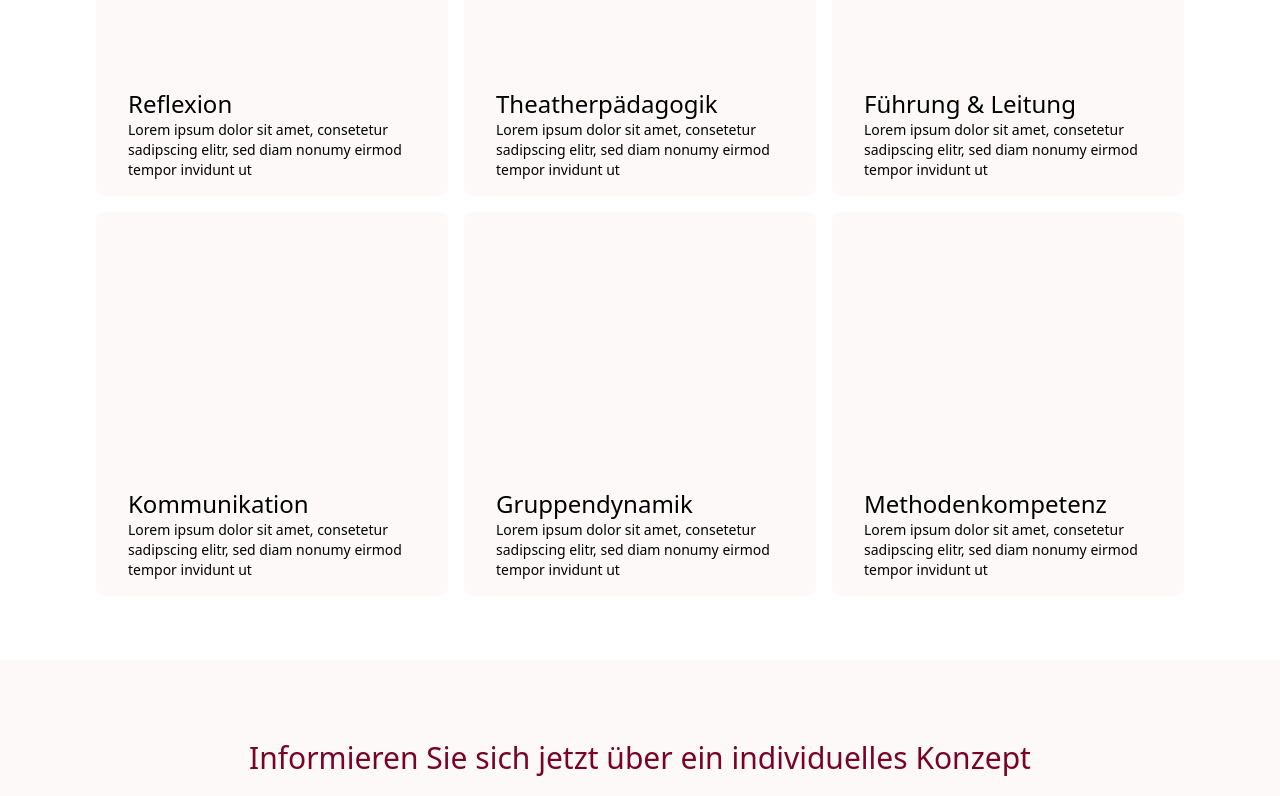
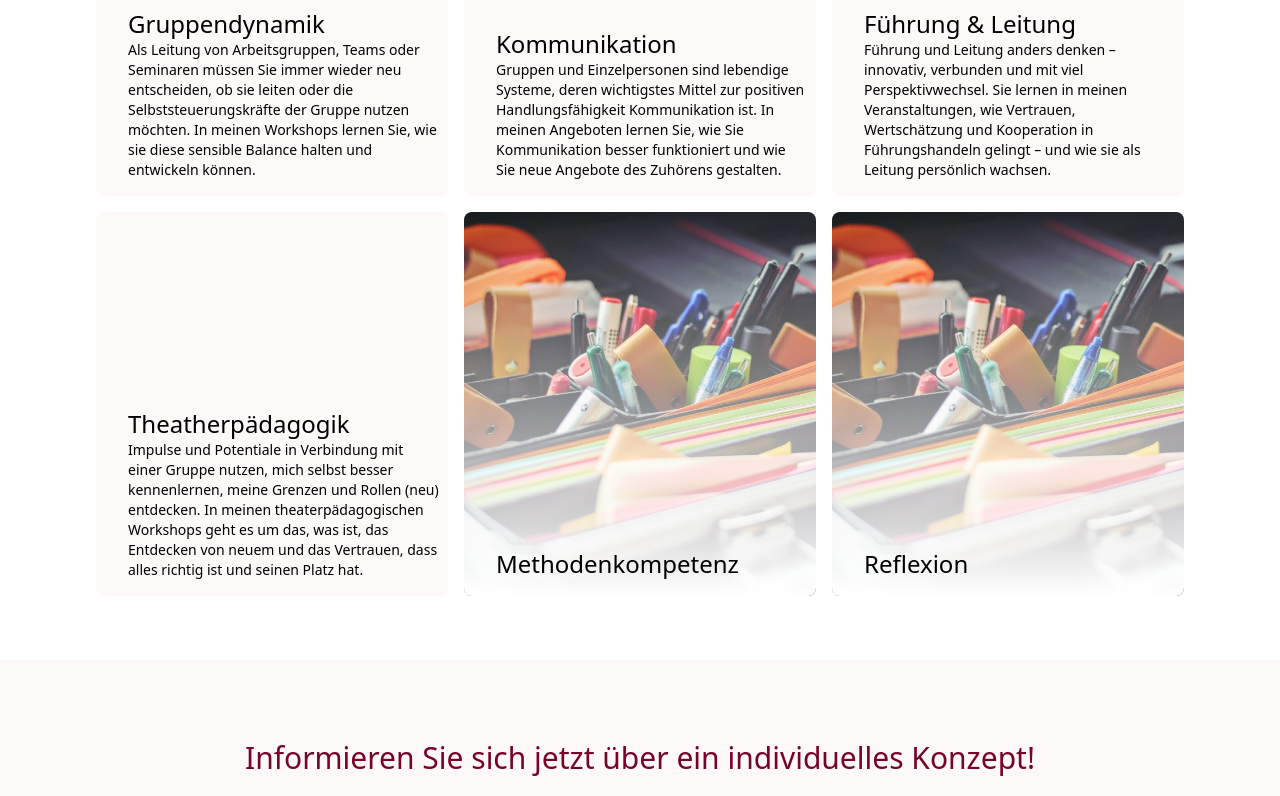
Before and after one commit to jenzopr/dirkpreussner.de, a Next.js app: page /workshops-moderation in a window 1280 px wide. Shown: the part 620-1416 px from the top of the page. Built offline with nearby package versions, Linux system fonts and the light colour scheme.

Commit message:
Implemented alternative views on tile

```diff
--- a/pages/organisationsentwicklung.js
+++ b/pages/organisationsentwicklung.js
@@ -55,10 +55,10 @@ export default function Organisationsentwicklung() {
                 <div className="flex flex-col w-full lg:justify-center pb-8 lg:py-16">
                     <div className="lg:text-center">
                         <p className="mt-2 text-3xl leading-8 tracking-tight text-gray-900 sm:text-4xl">
-                        Strategieentwicklung und Change
+                            Strategieentwicklung und Change für soziale Organisationen
                         </p>
                         <p className="mt-4 max-w-3xl text-xl text-gray-700 lg:mx-auto">
-                        Wer sich auf einen Weg macht, hat meistens ein Ziel. Manchmal verändert es sich während der Reise, manchmal geht es schneller, manchmal langsamer. Wenn es notwendig wird, dass Sie ihre Ziele, ihre Fortbewegungsmittel oder ihre Geschwindigkeit ihrer Reise überdenken oder anpassen möchten, unterstütze ich Sie gerne.
+                            Wer sich auf einen Weg macht, hat meistens ein Ziel. Manchmal verändert es sich während der Reise, manchmal geht es schneller, manchmal langsamer. Wenn es notwendig wird, dass Sie ihre Ziele, ihre Fortbewegungsmittel oder ihre Geschwindigkeit ihrer Reise überdenken oder anpassen möchten, unterstütze ich Sie gerne.
                         </p>
                     </div>
                     <div>
@@ -125,7 +125,7 @@ export default function Organisationsentwicklung() {
                 <div className="flex flex-col w-full lg:justify-center pb-8 lg:py-16">
                     <h1 className="text-3xl py-4 text-center text-burgund-700">Benötigen Sie Unterstützung bei der Entwicklung Ihrer Organisation?</h1>
                     <p>
-                        Lorem ipsum dolor sit amet, consetetur sadipscing elitr, sed diam nonumy eirmod tempor invidunt ut labore et dolore magna aliquyam
+                        In einem kostenlosen Vorgespräch überlegen wir gemeinsam, wie ich Sie unterstützen kann. Sprechen Sie mich an!
                     </p>
                     <ContactForm></ContactForm>
                 </div>
--- a/pages/workshops-moderation.js
+++ b/pages/workshops-moderation.js
@@ -20,10 +20,26 @@ export default function Workshops() {
                 <div className="mt-10 grid grid-cols-1 md:grid-cols-2 lg:grid-cols-3 gap-4">
                     <div className="flex flex-col items-start justify-end rounded-lg h-96 bg-burgund-100 pl-8 pr-2 pb-4">
                         <h3 className="text-2xl font-light">
-                            Reflexion
+                            Gruppendynamik
                         </h3>
                         <p className="text-sm">
-                            Lorem ipsum dolor sit amet, consetetur sadipscing elitr, sed diam nonumy eirmod tempor invidunt ut
+                            Als Leitung von Arbeitsgruppen, Teams oder Seminaren müssen Sie immer wieder neu entscheiden, ob sie leiten oder die Selbststeuerungskräfte der Gruppe nutzen möchten. In meinen Workshops lernen Sie, wie sie diese sensible Balance halten und entwickeln können.
+                        </p>
+                    </div>
+                    <div className="flex flex-col items-start justify-end rounded-lg h-96 bg-burgund-100 pl-8 pr-2 pb-4">
+                        <h3 className="text-2xl font-light">
+                            Kommunikation
+                        </h3>
+                        <p className="text-sm">
+                            Gruppen und Einzelpersonen sind lebendige Systeme, deren wichtigstes Mittel zur positiven Handlungsfähigkeit Kommunikation ist. In meinen Angeboten lernen Sie, wie Sie Kommunikation besser funktioniert und wie Sie neue Angebote des Zuhörens gestalten.
+                        </p>
+                    </div>
+                    <div className="flex flex-col items-start justify-end rounded-lg h-96 bg-burgund-100 pl-8 pr-2 pb-4">
+                        <h3 className="text-2xl font-light">
+                            Führung & Leitung
+                        </h3>
+                        <p className="text-sm">
+                            Führung und Leitung anders denken – innovativ, verbunden und mit viel Perspektivwechsel. Sie lernen in meinen Veranstaltungen, wie Vertrauen, Wertschätzung und Kooperation in Führungshandeln gelingt – und wie sie als Leitung persönlich wachsen.
                         </p>
                     </div>
                     <div className="flex flex-col items-start justify-end rounded-lg h-96 bg-burgund-100 pl-8 pr-2 pb-4">
@@ -31,49 +47,44 @@ export default function Workshops() {
                             Theatherpädagogik
                         </h3>
                         <p className="text-sm">
-                            Lorem ipsum dolor sit amet, consetetur sadipscing elitr, sed diam nonumy eirmod tempor invidunt ut
+                            Impulse und Potentiale in Verbindung mit einer Gruppe nutzen, mich selbst besser kennenlernen, meine Grenzen und Rollen (neu) entdecken. In meinen theaterpädagogischen Workshops geht es um das, was ist, das Entdecken von neuem und das Vertrauen, dass alles richtig ist und seinen Platz hat.
                         </p>
                     </div>
-                    <div className="flex flex-col items-start justify-end rounded-lg h-96 bg-burgund-100 pl-8 pr-2 pb-4">
-                        <h3 className="text-2xl font-light">
-                            Führung & Leitung
+                    <div className="group rounded-lg h-96 relative overflow-hidden">
+                        <div className="flex flex-col items-start justify-end pl-8 pr-2 pb-4 absolute inset-0 z-0 bg-cover bg-methodenkoffer">
+                            <h3 className="text-2xl font-light group-hover:hidden">
+                                Methodenkompetenz
                             </h3>
-                        <p className="text-sm">
-                            Lorem ipsum dolor sit amet, consetetur sadipscing elitr, sed diam nonumy eirmod tempor invidunt ut
-                        </p>
                         </div>
-                    <div className="flex flex-col items-start justify-end rounded-lg h-96 bg-burgund-100 pl-8 pr-2 pb-4">
-                        <h3 className="text-2xl font-light">
-                            Kommunikation
-                        </h3>
-                        <p className="text-sm">
-                            Lorem ipsum dolor sit amet, consetetur sadipscing elitr, sed diam nonumy eirmod tempor invidunt ut
-                        </p>
-                    </div>
-                    <div className="flex flex-col items-start justify-end rounded-lg h-96 bg-burgund-100 pl-8 pr-2 pb-4">
-                        <h3 className="text-2xl font-light">
-                            Gruppendynamik
-                        </h3>
-                        <p className="text-sm">
-                            Lorem ipsum dolor sit amet, consetetur sadipscing elitr, sed diam nonumy eirmod tempor invidunt ut
-                        </p>
-                    </div>
-                    <div className="flex flex-col items-start justify-end rounded-lg h-96 bg-burgund-100 pl-8 pr-2 pb-4">
+                        <div className="hidden group-hover:flex absolute inset-0 z-10 bg-transparent flex-col items-start justify-end pl-8 pr-2 pb-4">
                             <h3 className="text-2xl font-light">
                                 Methodenkompetenz
                             </h3>
                             <p className="text-sm">
-                            Lorem ipsum dolor sit amet, consetetur sadipscing elitr, sed diam nonumy eirmod tempor invidunt ut
+                                Manchmal braucht es neue Impulse und Kreativität. In meinen Methodentrainings lernen Sie, (spielerisch) Gruppen zu begleiten, mit wenig Mitteln neue Ergebnisse zu generieren oder einfach mal Neues auszuprobieren – auf der Basis von systemischem und erfahrungsorientiertem Lernen.
                             </p>
+                        </div>
+                    </div>
+                    <div className="group rounded-lg h-96 relative overflow-hidden">
+                        <div className="flex flex-col items-start justify-end pl-8 pr-2 pb-4 absolute inset-0 z-0 bg-cover bg-methodenkoffer group-hover:opacity-70">
+                        </div>
+                        <div className="absolute inset-0 z-10 bg-transparent flex flex-col items-start justify-end pl-8 pr-2 pb-4">
+                            <h3 className="text-2xl font-light">
+                                Reflexion
+                            </h3>
+                            <p className="hidden group-hover:block text-sm">
+                                Innehalten und Pause machen heißt oft, auch über das was war und das was kommt, nachzudenken. Ich begleite Sie oder ihr Team dabei, diese Überlegungen in einem strukturieren Rahmen und mit dem Fokus auf Ressourcen sichtbar und nutzbar zu machen.
+                            </p>
+                        </div>
                     </div>
                 </div>
             </div>
             </Section>
             <Section>
                 <div className="flex flex-col w-full lg:justify-center pb-8 lg:py-16">
-                    <h1 className="text-3xl py-4 text-center text-burgund-700">Informieren Sie sich jetzt über ein individuelles Konzept</h1>
+                    <h1 className="text-3xl py-4 text-center text-burgund-700">Informieren Sie sich jetzt über ein individuelles Konzept!</h1>
                     <p>
-                    Auch klassische, theaterpädagogische Workshops gehören zu meinem Angebot. Wenn Sie ein individuelles Konzept besprechen möchten, kontaktieren Sie mich!
+                    Ich gestalte mit ihnen Konzepte und Seminare zu aktuellen und spezifischen Themen auf ihren Bedarf zugeschnitten. Wenn sie ein individuelles Konzept besprechen möchten, kontaktieren Sie mich!
                     </p>
                     <ContactForm></ContactForm>
                 </div>
--- a/tailwind.config.js
+++ b/tailwind.config.js
@@ -22,6 +22,11 @@ module.exports = {
           800: '#630422',
           900: '#4D051C'
         }
+      },
+      extend: {
+        backgroundImage: {
+          'methodenkoffer': "linear-gradient(to bottom, rgba(0, 0, 0, 0) 0%, rgba(255, 255, 255, 1) 100%), url('../public/tim-gouw-methods.jpg')"
+        }
       }
   },
   plugins: [],
```
Also changed, not shown: public/tim-gouw-methods.jpg (added). Lines whose indentation alone changed are shown as unchanged.
